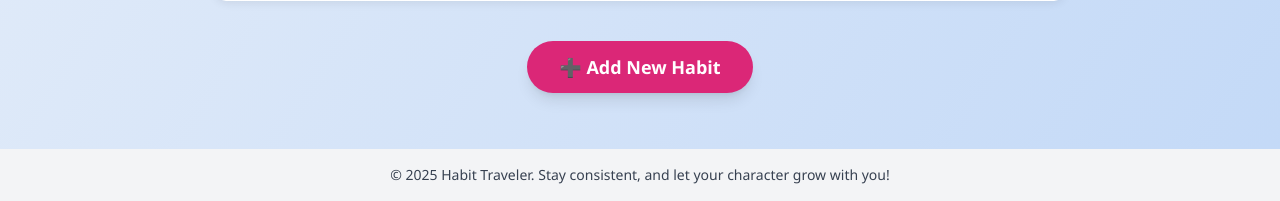
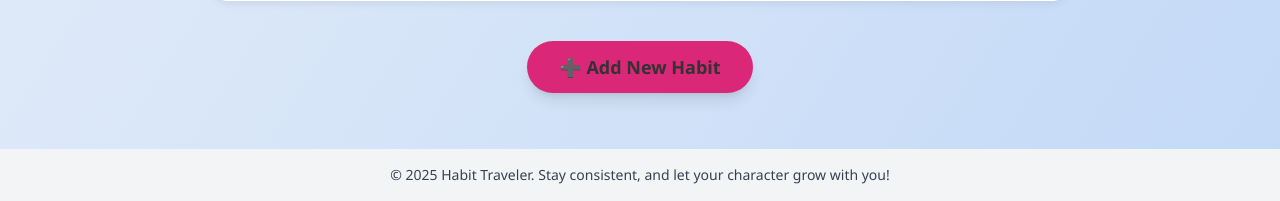
Before and after one commit to VINCENTLIM716/MINI-IT-3-10, a Flask app: page /habits in a window 1280 px wide. Shown: the part 1837-2038 px from the top of the page. Run offline with Flask 3, Linux system fonts and the light colour scheme; a user stored in the database is signed in; some libraries are stand-ins or nearby versions.

Commit message:
change css

```diff
--- a/static/themes.css
+++ b/static/themes.css
@@ -96,6 +96,10 @@ body.theme-gentle-pink .profile .badge {
     background-color: #ffe0ea;
     color: #a83257;
     border: 1px solid #f9c5d1;
+}
+
+body.theme-gentle-pink .add-habit-btn {
+    color: black !important;
 }
 
 /*Calm blue*/
--- a/templates/habit.html
+++ b/templates/habit.html
@@ -75,7 +75,7 @@
     <div class="text-center mt-10">
         <a
             href="{{ url_for('add_habit') }}"
-            class="bg-pink-600 hover:bg-pink-700 text-white font-bold text-lg py-3 px-8 rounded-full shadow-lg transition duration-300 inline-block">
+            class="add-habit-btn bg-pink-600 hover:bg-pink-700 font-bold text-lg py-3 px-8 rounded-full shadow-lg transition duration-300 inline-block">
             ➕ Add New Habit
         </a>
     </div>
```
